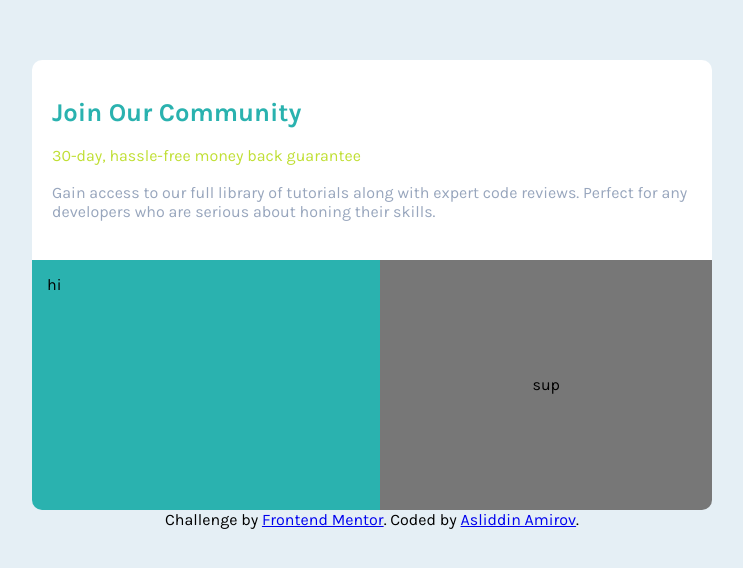
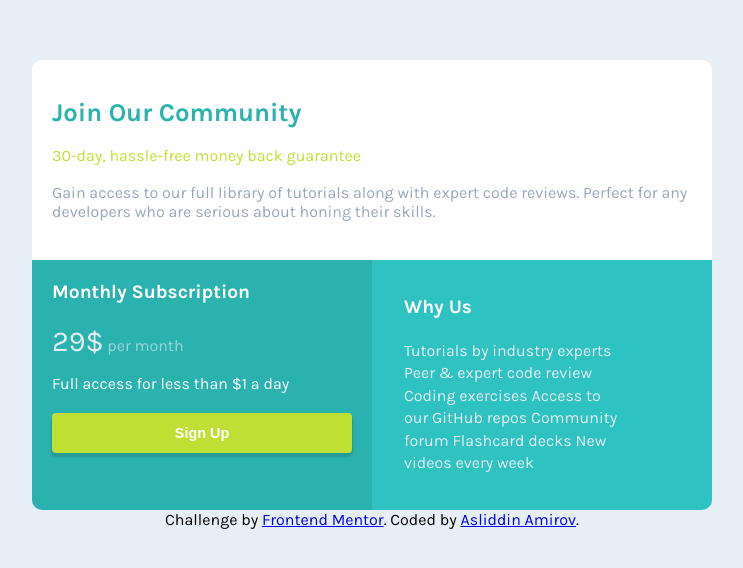
Before and after one commit to asliddinamir/project16-FM, a plain HTML site: page index.html in a window 1280 px wide. Shown: the part 106-674 px from the top of the page, without its empty margins (268-1011 px from the left). Drawn offline with Linux system fonts and the light colour scheme.

Commit message:
done desktop part

```diff
--- a/index.html
+++ b/index.html
@@ -22,8 +22,22 @@
         serious about honing their skills.</p>
     </div>
     <div class="bottom_content">
-      <div class="left_content">hi</div>
-      <div class="right_content">sup</div>
+      <div class="left_content">
+        <h5>Monthly Subscription</h5>
+        <div class="pricing"><span>29$</span> per month</div>
+        <p>Full access for less than $1 a day</p>
+        <button class="btn">Sign Up</button>
+      </div>
+      <div class="right_content">
+        <h3>Why Us</h3>
+        <p>Tutorials by industry experts
+          Peer & expert code review
+          Coding exercises
+          Access to our GitHub repos
+          Community forum
+          Flashcard decks
+          New videos every week</p>
+      </div>
     </div>
   </main>
 
--- a/style.css
+++ b/style.css
@@ -61,21 +61,71 @@ body {
     display: grid;
     grid-template-columns: auto auto;
     height: 250px;
+    color: #fff;
 }
 
 .left_content {
     background-color: var(--Cyan);
-    grid-template-columns: 2fr;
+    width: 340px;
     border-radius: 0 0 0 10px;
     display: flex;
-    padding: 15px;
+    flex-direction: column;
+    padding: 20px;
 }
 
+.left_content h5 {
+    display: block;
+    font-size: 1.2rem;
+    margin-bottom: 1.4rem;
+    font-weight: 600;
+}
+
+.left_content span {
+    color: #e5eff5;
+    font-size: 1.8rem;
+}
+
+.pricing {
+    margin-bottom: 1rem;
+    color: rgba(229, 239, 245, 0.6)
+}
+
+.btn {
+    color: white;
+    border: none;
+    display: block;
+    background: #c0df34;
+    width: 100%;
+    padding: 12px 0px;
+    font-size: 0.9rem;
+    margin-top: 20px;
+    border-radius: 4px;
+    font-weight: 600;
+    -webkit-box-shadow: 0 3px 2px 1px rgba(0, 0, 0, 0.137);
+    box-shadow: 0 3px 2px 1px rgba(0, 0, 0, 0.137);
+    cursor: pointer;
+}
+
+
 .right_content {
-    background: #777;
+    padding: 32px;
+    width: 340px;
+    background: #2ec2c0;
     display: flex;
-    align-items: center;
+    flex-direction: column;
     justify-content: center;
-    text-align: center;
     border-radius: 0 0 10px 0;
 }
+
+.right_content h3 {
+    display: block;
+    font-size: 1.2rem;
+    margin-bottom: 1.4rem;
+    font-weight: 600;
+}
+
+.right_content p {
+    color: var(--Light_Gray);
+    width: 80%;
+    line-height: 1.4;
+}
```
